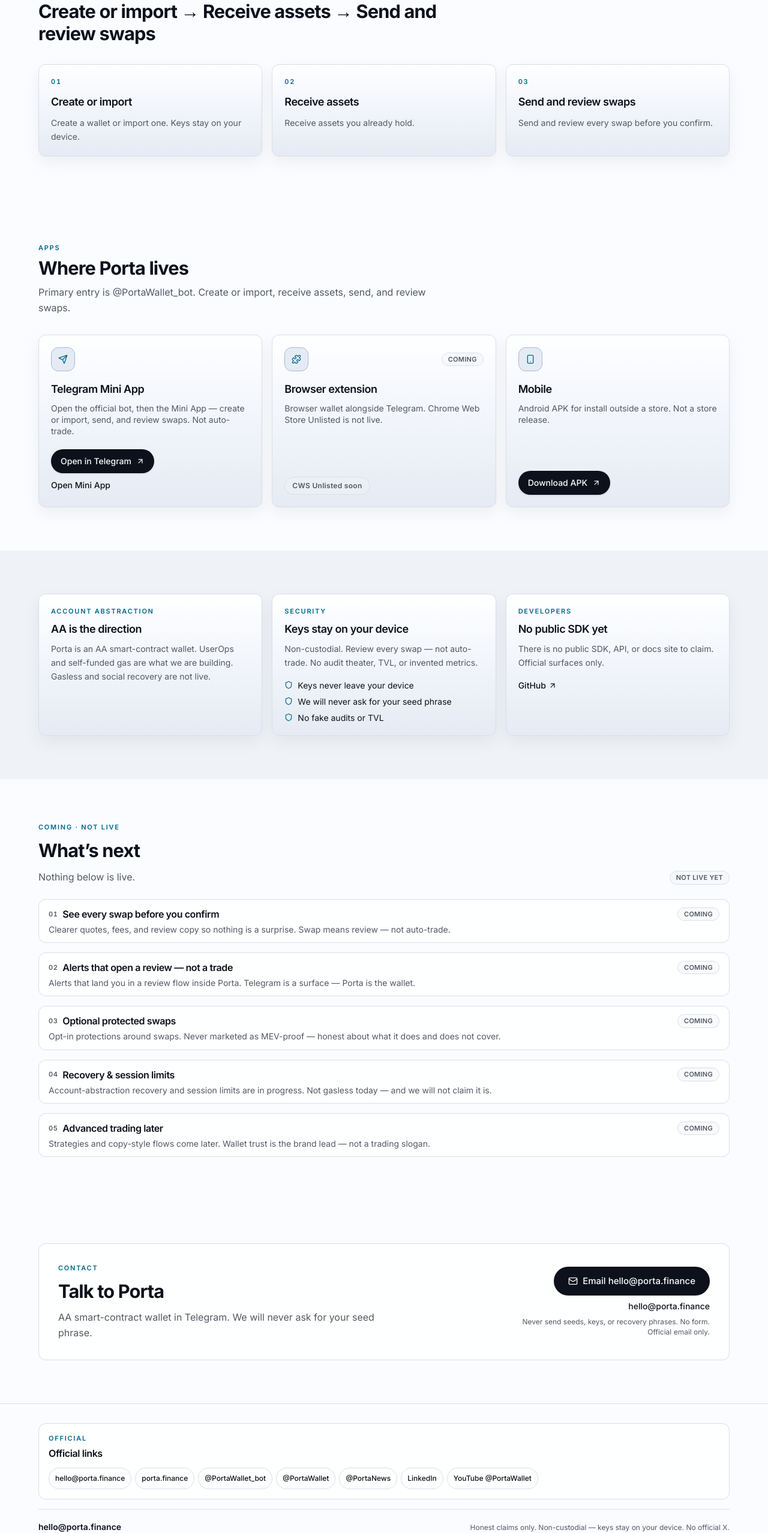
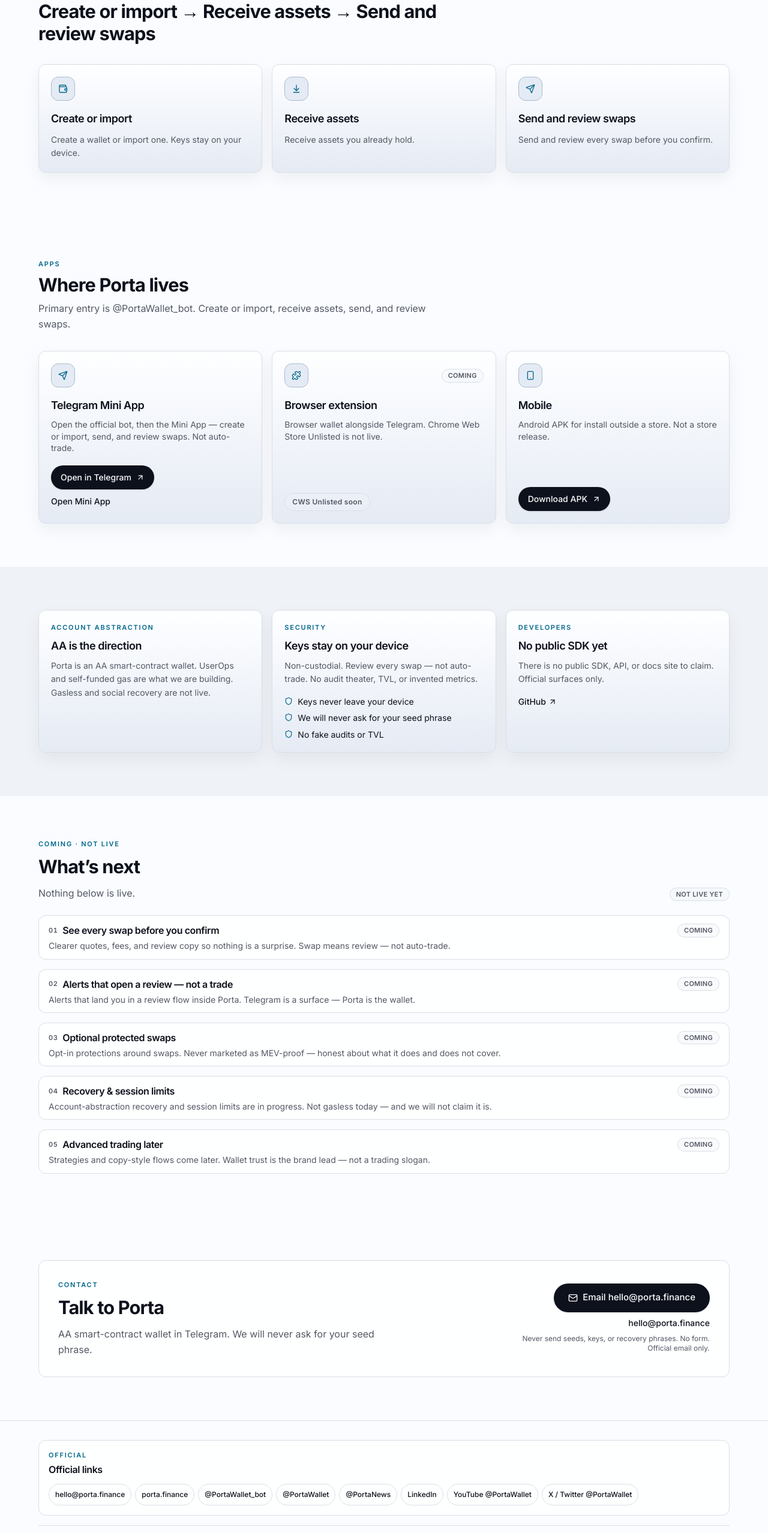
Before and after one commit to PortaWallet/porta-finance-site, a Next.js app: page / in a window 1280 px wide. Shown: the part 1380-3936 px from the top of the page at 60% size. Built offline with nearby package versions, Linux system fonts and the light colour scheme.

Commit message:
fix: How step icons and official X/Twitter link (HOLD)
Replace How 01/02/03 with Wallet, ArrowDownToLine, and Send. Add
https://x.com/PortaWallet once in Official links. Publish still HOLD.

Co-authored-by: JoshBeh <JoshBeh@users.noreply.github.com>

```diff
--- a/components/how.tsx
+++ b/components/how.tsx
@@ -1,6 +1,13 @@
+import { ArrowDownToLine, Send, Wallet } from 'lucide-react'
 import { MotionItem, MotionSection, MotionStagger } from '@/components/motion-section'
 import { Card, CardDescription, CardHeader, CardTitle } from '@/components/ui/card'
 import { HOW } from '@/content/copy'
+
+const STEP_ICONS = {
+  'Create or import': Wallet,
+  'Receive assets': ArrowDownToLine,
+  'Send and review swaps': Send,
+} as const
 
 export function How() {
   return (
@@ -9,21 +16,24 @@ export function How() {
         <p className="eyebrow mb-2">{HOW.eyebrow}</p>
         <h2 className="section-title max-w-2xl">{HOW.title}</h2>
         <MotionStagger className="mt-8 grid gap-4 sm:grid-cols-3">
-          {HOW.steps.map((step) => (
-            <MotionItem key={step.n} className="h-full">
+          {HOW.steps.map((step) => {
+            const Icon = STEP_ICONS[step.title]
+            return (
+              <MotionItem key={step.title} className="h-full">
                 <Card className="app-card h-full">
                   <CardHeader className="p-5">
-                  <p className="text-[11px] font-semibold tracking-[0.16em] text-primary tabular-nums">
-                    {step.n}
-                  </p>
-                  <CardTitle className="mt-2 text-lg">{step.title}</CardTitle>
+                    <span className="app-card-icon" aria-hidden>
+                      <Icon className="size-4" />
+                    </span>
+                    <CardTitle className="mt-3 text-lg">{step.title}</CardTitle>
                     <CardDescription className="mt-1.5 leading-relaxed">
                       {step.body}
                     </CardDescription>
                   </CardHeader>
                 </Card>
               </MotionItem>
-          ))}
+            )
+          })}
         </MotionStagger>
       </div>
     </MotionSection>
--- a/lib/seo.ts
+++ b/lib/seo.ts
@@ -19,6 +19,7 @@ export function organizationJsonLd() {
       'https://t.me/PortaNews',
       'https://www.linkedin.com/company/portawallet',
       'https://www.youtube.com/@PortaWallet',
+      'https://x.com/PortaWallet',
     ],
   }
 }
--- a/lib/site.ts
+++ b/lib/site.ts
@@ -25,6 +25,10 @@ export const YOUTUBE_URL = 'https://www.youtube.com/@PortaWallet'
 export const GITHUB_LABEL = 'GitHub'
 export const GITHUB_URL = 'https://github.com/PortaWallet'
 
+export const X_HANDLE = '@PortaWallet'
+export const X_URL = 'https://x.com/PortaWallet'
+export const X_LABEL = `X / Twitter ${X_HANDLE}`
+
 export const MINI_APP_URL =
   'https://production-wallet-telegram-omytp43vwa-ew.a.run.app'
 
@@ -32,7 +36,7 @@ export const MINI_APP_URL =
 export const APK_HREF = '/downloads/porta-wallet.apk'
 export const APK_AVAILABLE = true
 
-/** Official surfaces only. No X / Twitter hrefs. */
+/** Official surfaces once (footer). Includes X / Twitter — do not duplicate into Apps. */
 export const OFFICIAL_LINKS = [
   { href: CONTACT_MAILTO, label: CONTACT_EMAIL, external: false },
   { href: SITE_URL, label: SITE_HOST, external: false },
@@ -41,6 +45,7 @@ export const OFFICIAL_LINKS = [
   { href: TG_NEWS_URL, label: TG_NEWS_HANDLE, external: true },
   { href: LINKEDIN_URL, label: LINKEDIN_LABEL, external: true },
   { href: YOUTUBE_URL, label: `YouTube ${YOUTUBE_HANDLE}`, external: true },
+  { href: X_URL, label: X_LABEL, external: true },
 ] as const
 
 export const PRIMARY_CTA_LABEL = 'Open in Telegram'
```
Also changed, not shown: 2 other files (tests, documents, lock files or other folders). Lines whose indentation alone changed are shown as unchanged.
